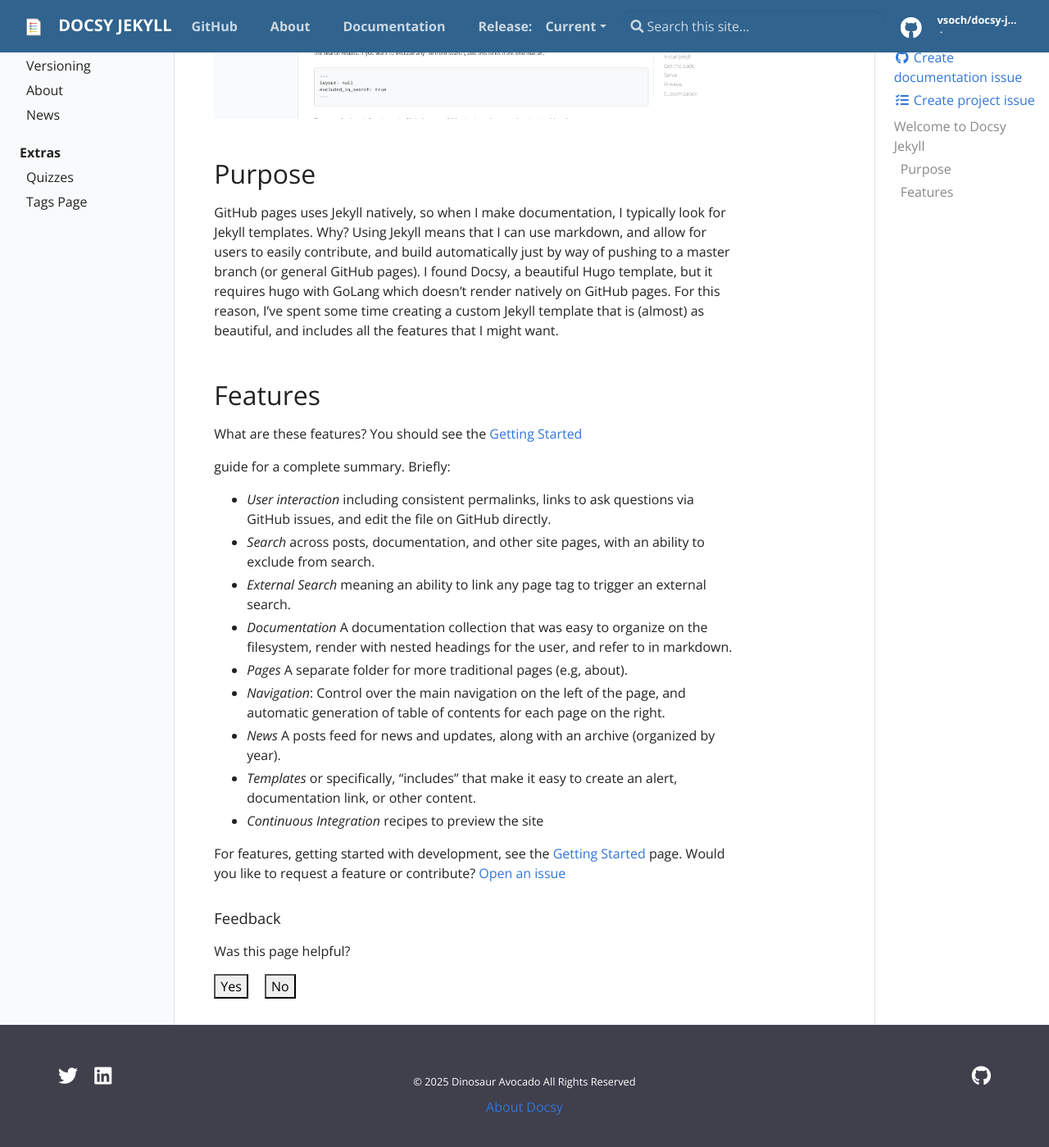
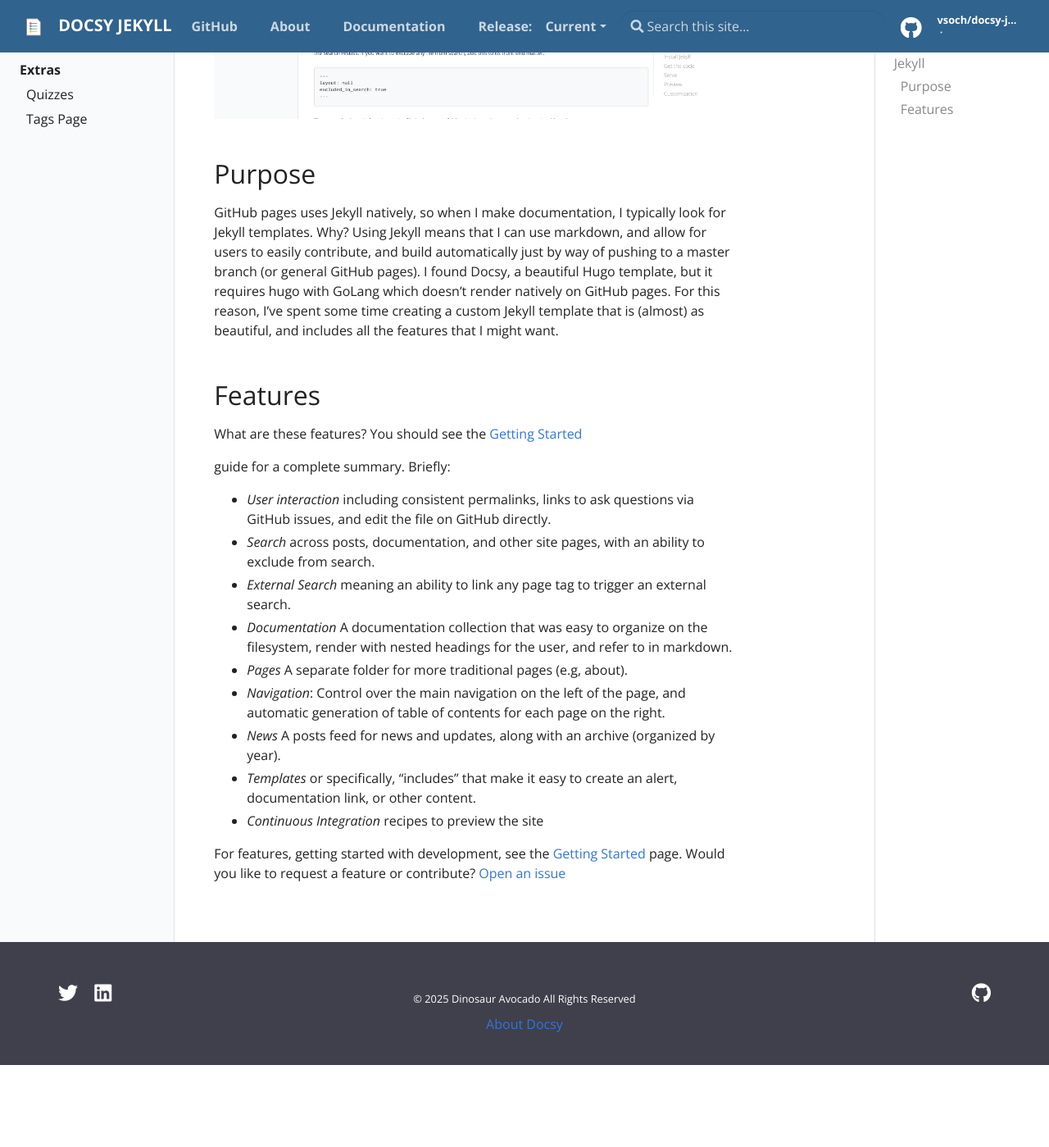
Before and after one commit to XiongXinwei-code/test-bench-framework, a Jekyll site: the page built from docs/pages/index.md, in a window 1280 px wide and 1400 px high, scrolled down 385 px. Shown: the whole window at 82% size. Built offline with Jekyll 4.4.1, drawn with Linux system fonts in a browser that asks for light colours; after the commit the page ends 1684 px from its top, so only the background shows below that; some of the changed lines change nothing that is shown.

Commit message:
Update _config.yml

```diff
--- a/docs/_config.yml
+++ b/docs/_config.yml
@@ -47,7 +47,7 @@
   versioning: true
 
   # Disable so older versions cannot be searched
-  allow_search: true
+  allow_search: false
 
   # Allow these versions to be searched
   search_versions:
@@ -58,7 +58,7 @@
     - Previous
 
 # Should there be feedback buttons at the bottom of pages?
-feedback: true
+feedback: false
 
 # Link to a privacy policy in footer, uncomment and define if wanted
 # privacy: https://domain.com/privacy
```
